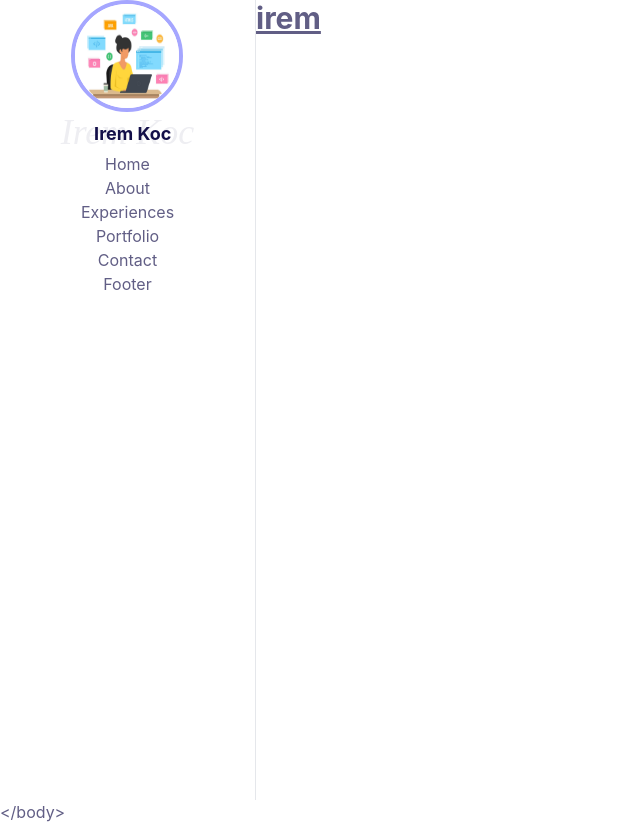
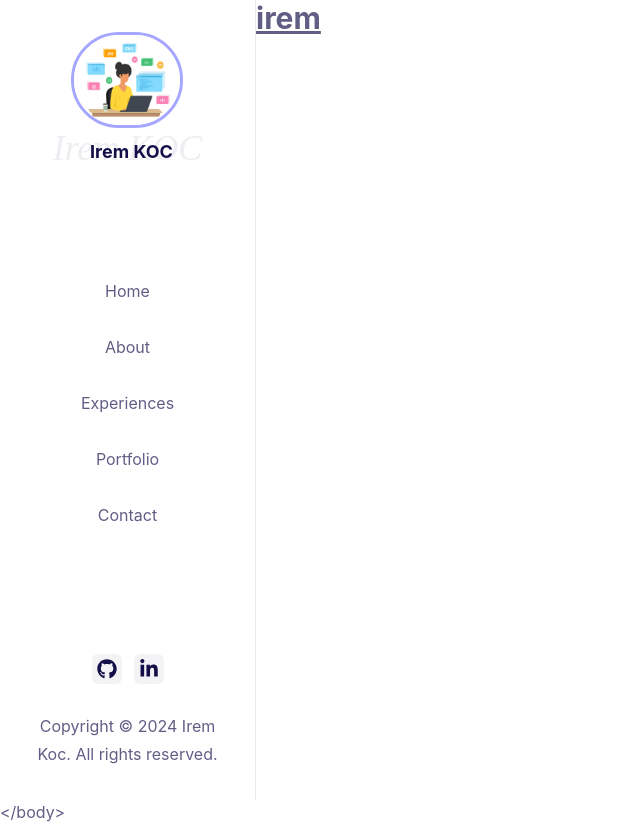
Before and after one commit to irem-koc/my-personal-website-v2, a React (Vite) app: page / in a window 1280 px wide. Shown: the whole page, without its empty margins (0-640 px from the left). Built offline with nearby package versions, Linux system fonts and the light colour scheme.

Commit message:
feat: left section complete

```diff
--- a/package.json
+++ b/package.json
@@ -13,6 +13,7 @@
     "@vitejs/plugin-react-refresh": "^1.3.6",
     "react": "^18.2.0",
     "react-dom": "^18.2.0",
+    "react-icons": "^5.1.0",
     "react-router-dom": "^6.22.3"
   },
   "devDependencies": {
--- a/src/components/atoms/Image/Image.tsx
+++ b/src/components/atoms/Image/Image.tsx
@@ -1,16 +1,22 @@
+import { FaGithub, FaLinkedinIn } from "react-icons/fa";
+
 type Props = {
-  source: string;
-  alt: string;
-  title: string;
-  style: string[];
+  source?: string;
+  alt?: string;
+  title?: string;
+  style?: string[];
+  icon?: string;
 };
 
 const Image = (props: Props) => {
-  const { source, alt, title, style } = props;
+  const { source, alt, title, style, icon } = props;
+  if (icon === "FaGithub" || icon === "FaLinkedinIn ") {
+    const IconComponent = icon === "FaGithub" ? FaGithub : FaLinkedinIn;
+    return <IconComponent className={style?.join(" ")} />;
+  }
+
   return (
-    <>
-      <img src={source} alt={alt} title={title} className={style.join(" ")} />
-    </>
+    <img src={source} alt={alt} title={title} className={style?.join(" ")} />
   );
 };
 
--- a/src/components/atoms/Text/Text.tsx
+++ b/src/components/atoms/Text/Text.tsx
@@ -1,10 +1,16 @@
 type Props = {
   text: string;
+  secondaryText?: string;
   style: string[];
 };
 const Text = (props: Props) => {
-  const { text, style } = props;
-  return <span className={style.join(" ")}>{text}</span>;
+  const { text, style, secondaryText } = props;
+  return (
+    <>
+      <span className={style.join(" ")}>{text}</span>
+      <span className={style.join(" ")}>{secondaryText}</span>
+    </>
+  );
 };
 
 export default Text;
--- a/src/components/molecules/LeftMenu/Footer/Footer.tsx
+++ b/src/components/molecules/LeftMenu/Footer/Footer.tsx
@@ -1,7 +1,21 @@
-type Props = {};
+import Image from "@atoms/Image/Image";
+import Text from "@atoms/Text/Text";
+type Props = {
+  text: string;
+  secondaryText?: string;
+};
 
 const Footer = (props: Props) => {
-  return <div>Footer</div>;
+  const { text, secondaryText } = props;
+  return (
+    <div className="col-center">
+      <div className="row-center gap-3 mb-7">
+        <Image alt="github" icon="FaGithub" style={["footer-icon"]} />
+        <Image alt="linkedin" icon="FaLinkedinIn " style={["footer-icon"]} />
+      </div>
+      <Text text={text} secondaryText={secondaryText} style={["footer-text"]} />
+    </div>
+  );
 };
 
 export default Footer;
--- a/src/components/organisms/leftMenu/LeftMenu.tsx
+++ b/src/components/organisms/leftMenu/LeftMenu.tsx
@@ -5,8 +5,8 @@ import Footer from "@molecules/LeftMenu/Footer/Footer";
 
 const LeftMenu = () => {
   return (
-    <div className="border-r w-1/5 h-screen">
-      <div className="col-center">
+    <div className="border-r w-1/5 h-screen p-8">
+      <div className="col-center h-full">
         <div className="col-center">
           <Image
             source={iremkoclogo}
@@ -15,11 +15,11 @@ const LeftMenu = () => {
             style={["left-image"]}
           />
           <div className="relative">
-            <Text text="Irem Koc" style={["big-irem"]} />
-            <Text text="Irem Koc" style={["small-irem"]} />
+            <Text text="Irem KOC" style={["big-irem"]} />
+            <Text text="Irem KOC" style={["small-irem"]} />
           </div>
         </div>
-        <div className="col-center">
+        <div className="col-center gap-4">
           <Text text="Home" style={["liste-item"]} />
           <Text text="About" style={["liste-item"]} />
           <Text text="Experiences" style={["liste-item"]} />
@@ -27,7 +27,10 @@ const LeftMenu = () => {
           <Text text="Contact" style={["liste-item"]} />
         </div>
         <div className="col-center">
-          <Footer />
+          <Footer
+            text="Copyright © 2024 Irem"
+            secondaryText=" Koc. All rights reserved."
+          />
         </div>
       </div>
     </div>
--- a/src/index.css
+++ b/src/index.css
@@ -6,19 +6,29 @@
   body {
     @apply text-grey;
   }
+  .col-center {
+    @apply flex flex-col items-center justify-between;
+  }
+  .row-center {
+    @apply flex items-center justify-center;
+  }
   .big-irem {
     @apply font-neucha italic text-4xl text-custom-color mx-auto;
   }
   .small-irem {
-    @apply font-inter font-bold text-lg text-dark-blue absolute mx-auto left-1/4 top-2;
+    @apply font-inter font-bold text-lg text-dark-blue absolute mx-auto left-1/4 top-2.5;
   }
-  .col-center {
-    @apply flex flex-col items-center justify-between;
-  }
+
   .liste-item {
     @apply hover:text-purple cursor-pointer;
   }
   .left-image {
-    @apply w-28 h-28 rounded-full border-4 border-purple;
+    @apply w-28 h-24 rounded-full border-[3px] border-purple;
+  }
+  .footer-icon {
+    @apply text-dark-blue p-[5px] bg-light-grey w-[30px] rounded-md h-fit;
+  }
+  .footer-text {
+    @apply leading-7;
   }
 }
--- a/tailwind.config.js
+++ b/tailwind.config.js
@@ -14,6 +14,7 @@ export default {
         "dark-blue": "#130f49",
         blue: "#0000FF",
         orange: "#FF972D",
+        "light-grey": "#F3F3F6",
       },
     },
   },
```
Also changed, not shown: 1 other file (tests, documents, lock files or other folders).
